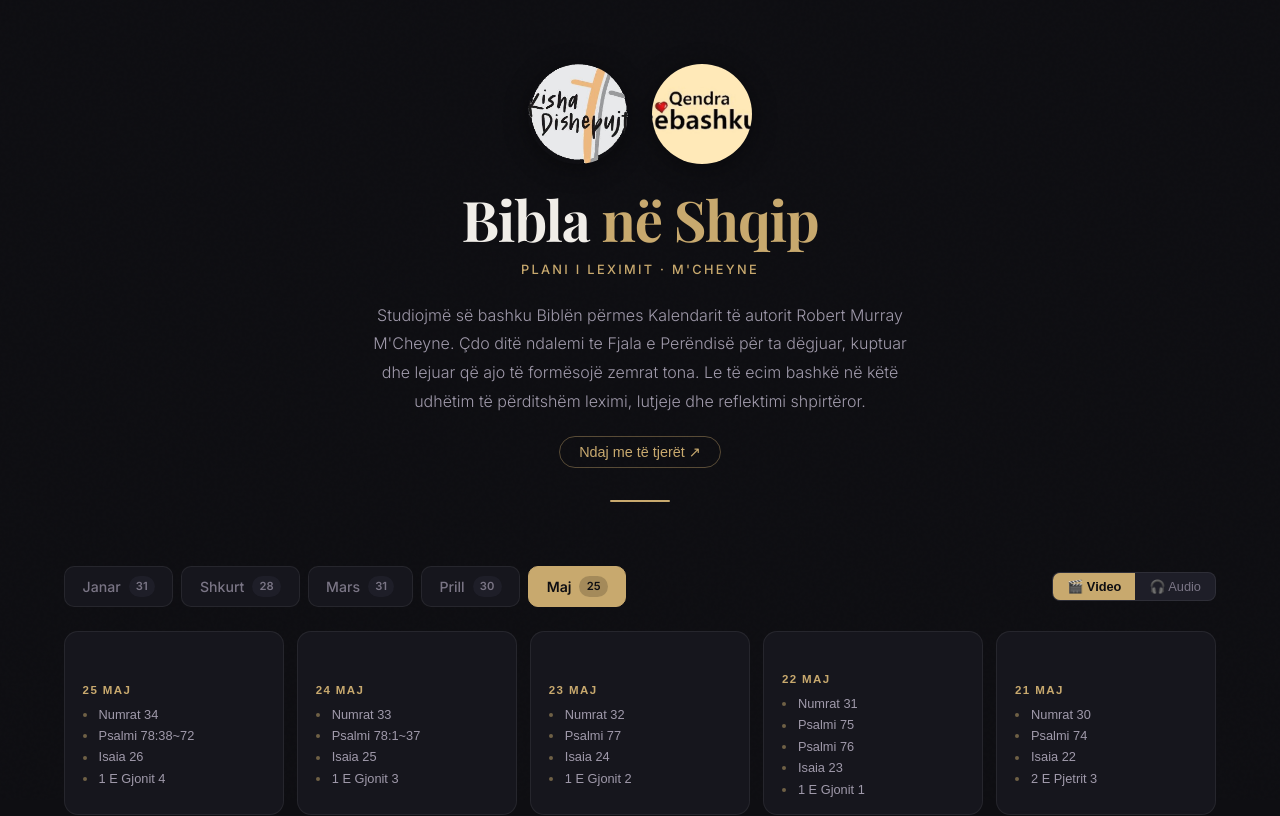
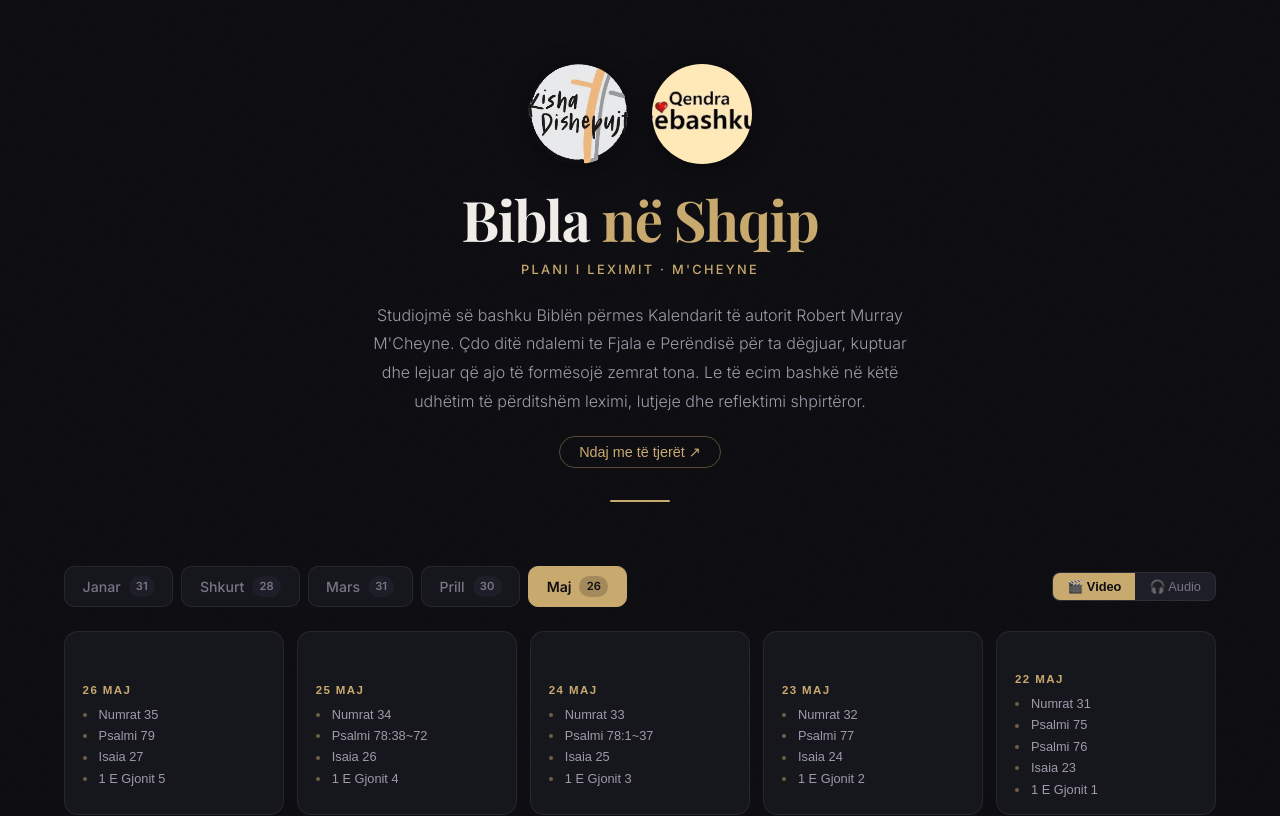
Before and after one commit to jeffandmeredith-max/bibla-shqip, a React (Vite) app: page / in a window 1280 px wide. Shown: the top 816 px of the page. Built offline with nearby package versions, Linux system fonts and the light colour scheme.

Commit message:
chore: daily update 2026-05-26

```diff
--- a/src/data/may.js
+++ b/src/data/may.js
@@ -653,5 +653,28 @@ export const may = [
         "start": 601
       }
     ]
+  },
+  {
+    "day": 26,
+    "date": "26 Maj",
+    "videoId": "ksWK9hw5-N8",
+    "readings": [
+      {
+        "title": "Numrat 35",
+        "start": 0
+      },
+      {
+        "title": "Psalmi 79",
+        "start": 309
+      },
+      {
+        "title": "Isaia 27",
+        "start": 401
+      },
+      {
+        "title": "1 E Gjonit 5",
+        "start": 540
+      }
+    ]
   }
 ]
```
